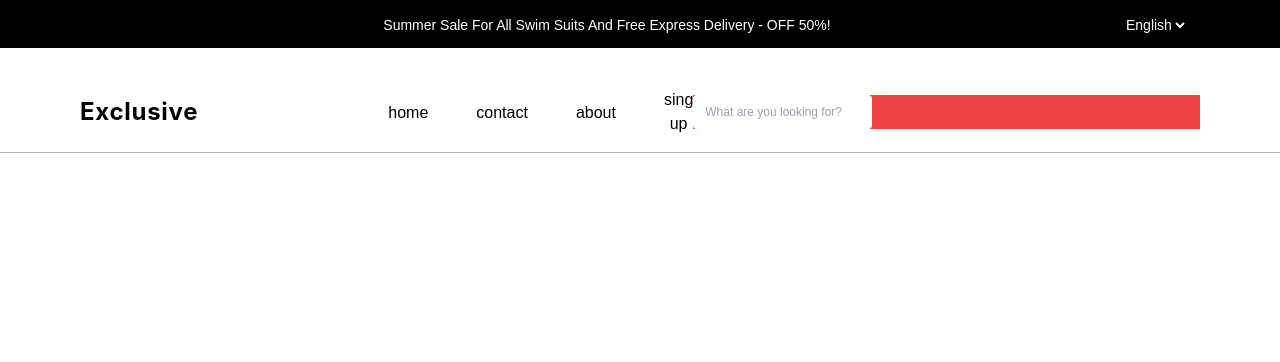
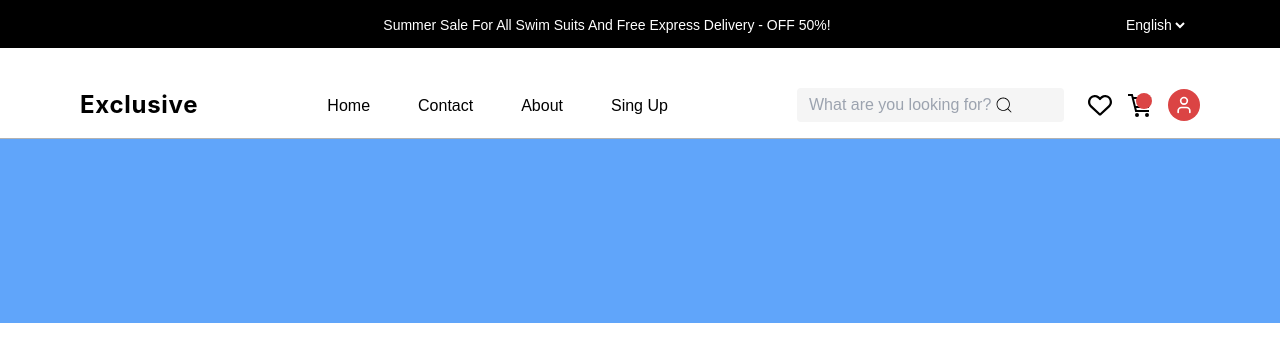
Before and after one commit to tawhidwebdev/orebi-frontend, a React (Vite) app: page / in a window 1280 px wide. Shown: the top 362 px of the page. Built offline with nearby package versions, Linux system fonts and the light colour scheme.

Commit message:
navbar and banner

```diff
--- a/package.json
+++ b/package.json
@@ -13,6 +13,7 @@
     "prettier": "^3.4.1",
     "react": "^18.3.1",
     "react-dom": "^18.3.1",
+    "react-icons": "^5.3.0",
     "react-router-dom": "^7.0.1"
   },
   "devDependencies": {
--- /dev/null
+++ b/src/components/RootLayout/Banner/Index.jsx
@@ -0,0 +1,13 @@
+import React from 'react'
+
+const Index = () => {
+  return (
+    <section className='pt-10 pb-36 bg-blue-400'>
+      <div className="container">
+
+      </div>
+    </section>
+  )
+}
+
+export default Index
--- a/src/components/RootLayout/Nabvar/Index.jsx
+++ b/src/components/RootLayout/Nabvar/Index.jsx
@@ -1,5 +1,10 @@
 import React from 'react';
 import { NavLink } from "react-router";
+import { CiSearch } from "react-icons/ci";
+import { FaRegHeart } from 'react-icons/fa6';
+import { GrCart } from 'react-icons/gr';
+import { LuUser } from "react-icons/lu";
+
 
 const Nabvar = () => {
   const navItem = [
@@ -25,14 +30,13 @@ const Nabvar = () => {
     <section className='pt-10 pb-4 border-b-[0.5px] border-b-black border-opacity-30 '>
       <div className="container">
         <div className='flex items-center justify-between'>
-          <div className='flex items-center'>
           <div>
             <h1 className='font-inter text-2xl font-bold leading-6 tracking-[0.72px] '>Exclusive</h1>
           </div>
           <div>
-              <ul className='flex items-center justify-center gap-x-12 ml-[190px]'>
+            <ul className='flex items-center justify-center gap-x-12'>
               {navItem?.map((nav) => (
-                  <li key={nav.id} className='menuUnderLine'>
+                <li key={nav.id} className='menuUnderLine capitalize'>
                   <NavLink
                     to={`/${nav.item}`}
                     className={({ isActive, isPending }) =>
@@ -45,12 +49,27 @@ const Nabvar = () => {
               ))}
             </ul>
           </div>
-          </div>
-          <div className='basis-1/2 bg-red-500'>
+          <div className='basis-1/3 relative flex items-center justify-between gap-x-6'>
+            <div>
               <input
                 type="text"
                 placeholder='What are you looking for?'
-              className=' font-black_color font-poppins text-xs font-normal leading-[18px] relative py-2 px-3 rounded-[4px]' />
+                className=' font-black_color font-poppins text-base font-normal leading-[18px] py-2 pl-3 pr-12 rounded bg-gray_white_color text-black_color' />
+              <span className=' absolute top-1/2 -translate-y-1/2 left-[49%] font-bold text-black_color text-xl bg-transparent cursor-pointer'>
+                <CiSearch />
+              </span>
+            </div>
+            <div className='flex items-center gap-x-4'>
+              <span className='cursor-pointer text-2xl text-black_color'>
+                <FaRegHeart />
+              </span>
+              <span className='cursor-pointer text-2xl text-black_color addCardItem'>
+                <GrCart />
+              </span>
+              <span className='cursor-pointer text-xl text-white bg-red_color w-8 h-8 rounded-full flex items-center justify-center '>
+                <LuUser />
+              </span>
+            </div>
           </div>
         </div>
       </div>
--- a/src/index.css
+++ b/src/index.css
@@ -77,5 +77,18 @@
   .menuUnderLine:hover::after{
     transform: scale(1);
   }
+  .addCardItem{
+    position: relative;
+  }
+  .addCardItem::after{
+    position: absolute;
+    width: 16px;
+    height: 16px;
+    background-color: var(--red_color);
+    content: "";
+    top: 0;
+    right: 0;
+    border-radius: 100%;
+  }
   /* Navbar Code End */
 }
--- a/src/pages/Home/Index.jsx
+++ b/src/pages/Home/Index.jsx
@@ -1,12 +1,14 @@
 import React from 'react'
 import Header from '../../components/RootLayout/Header/Index'
 import Nabvar from '../../components/RootLayout/Nabvar/Index'
+import Banner from '../../components/RootLayout/Banner/Index'
 
 const Homepage = () => {
   return (
     <>
       <Header/>
       <Nabvar/>
+      <Banner/>
     </>
   )
 }
```
Also changed, not shown: 1 other file (tests, documents, lock files or other folders). Lines whose indentation alone changed are shown as unchanged.
